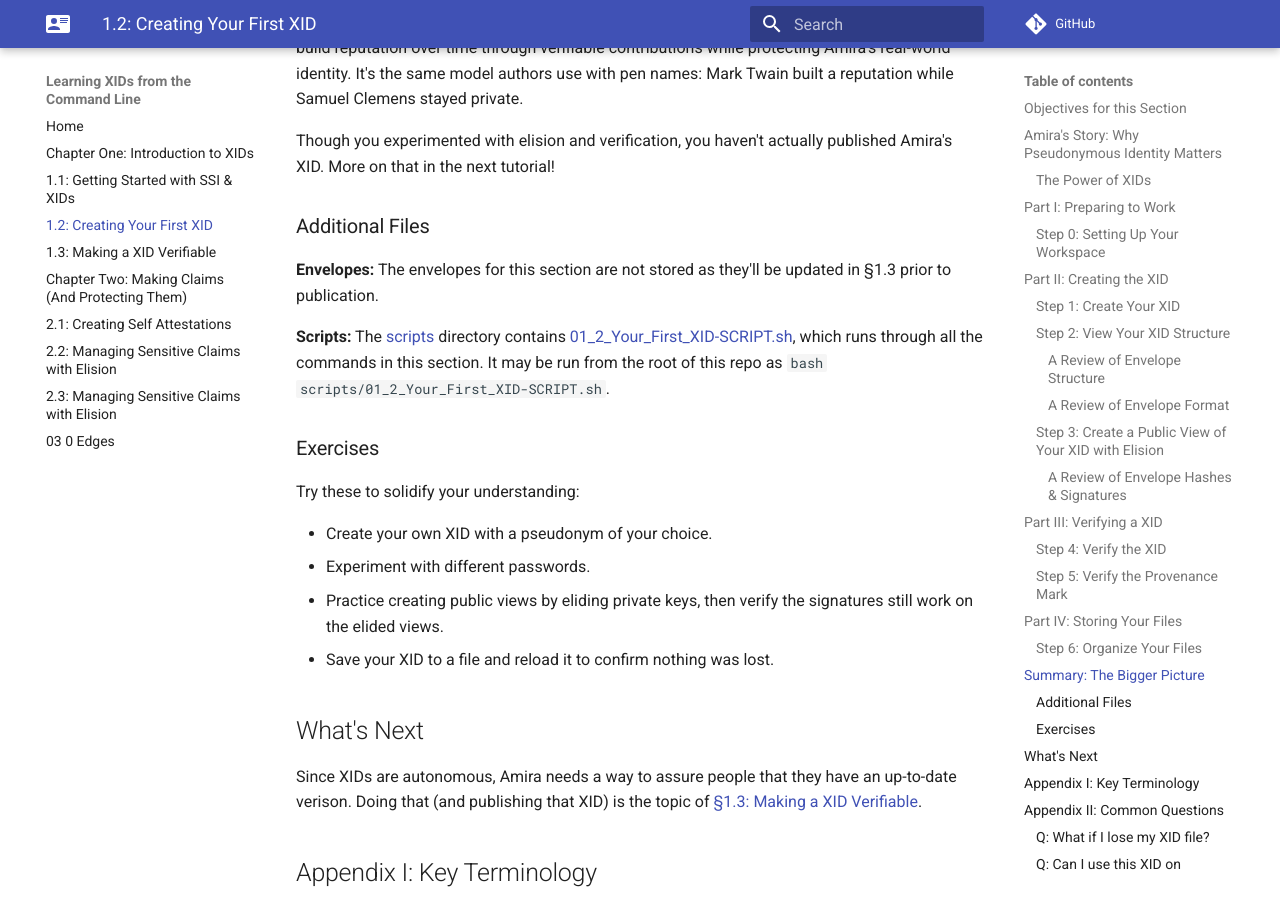
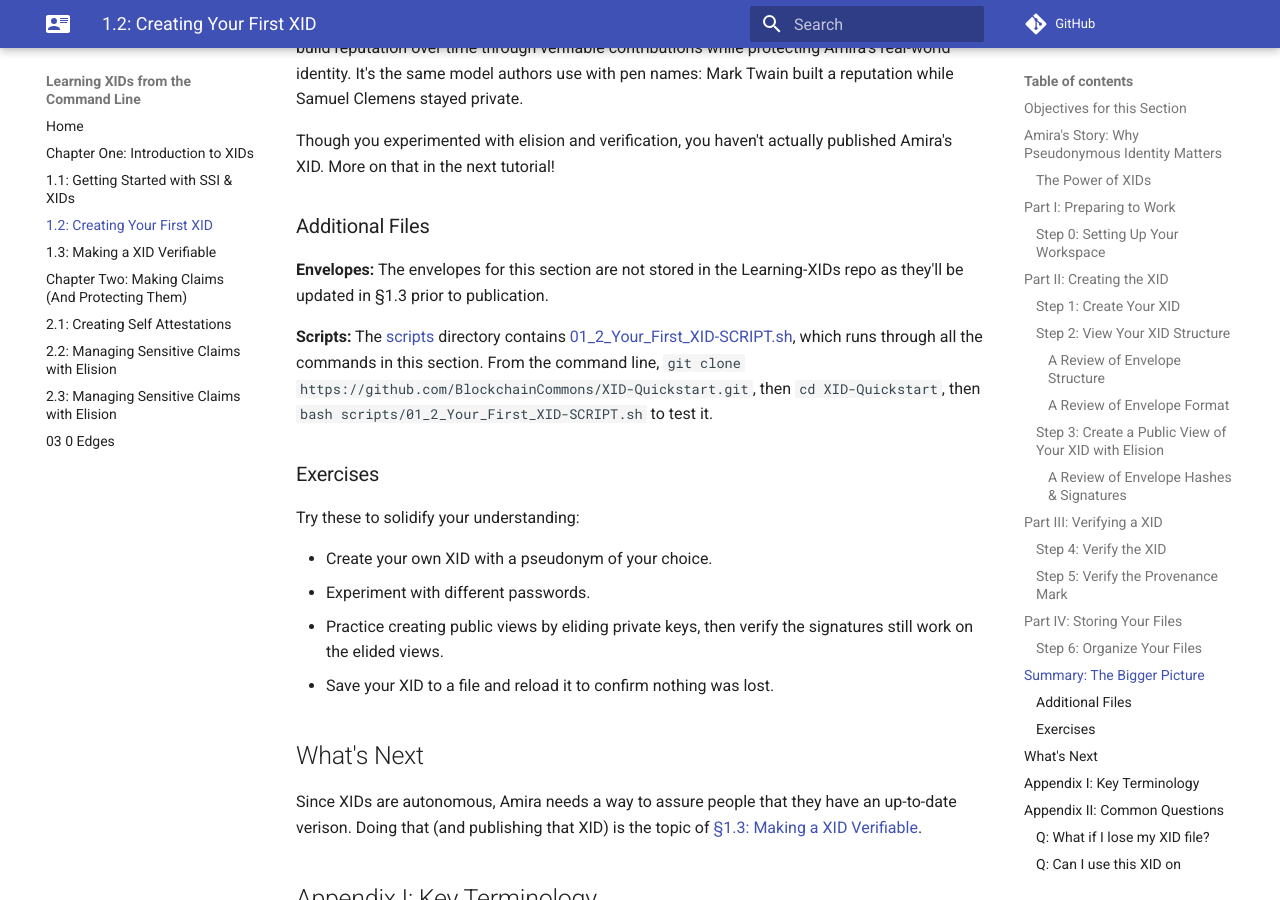
Before and after one commit to BlockchainCommons/XID-Quickstart, an MkDocs documentation site: the page built from docs/01_2_Your_First_XID.md, in a window 1280 px wide and 900 px high, scrolled down 15939 px. Built offline with MkDocs 1.6.1 and Material for MkDocs 9.7.7, drawn with Linux system fonts in a browser that asks for light colours; comment, search, counter and statistics services are not loaded.

Commit message:
update of scripts instructions

```diff
--- a/docs/01_2_Your_First_XID.md
+++ b/docs/01_2_Your_First_XID.md
@@ -780,9 +780,9 @@ actually published Amira's XID. More on that in the next tutorial!
 
 ### Additional Files
 
-**Envelopes:** The envelopes for this section are not stored as they'll be updated in §1.3 prior to publication.
+**Envelopes:** The envelopes for this section are not stored in the Learning-XIDs repo as they'll be updated in §1.3 prior to publication.
 
-**Scripts:** The [scripts](https://github.com/BlockchainCommons/XID-Quickstart/tree/main/scripts) directory contains [01_2_Your_First_XID-SCRIPT.sh](https://github.com/BlockchainCommons/XID-Quickstart/blob/main/scripts/01_2_Your_First_XID-SCRIPT.sh), which runs through all the commands in this section. It may be run from the root of this repo as `bash scripts/01_2_Your_First_XID-SCRIPT.sh`.
+**Scripts:** The [scripts](https://github.com/BlockchainCommons/XID-Quickstart/tree/main/scripts) directory contains [01_2_Your_First_XID-SCRIPT.sh](https://github.com/BlockchainCommons/XID-Quickstart/blob/main/scripts/01_2_Your_First_XID-SCRIPT.sh), which runs through all the commands in this section. From the command line, `git clone https://github.com/BlockchainCommons/XID-Quickstart.git`, then `cd XID-Quickstart`, then `bash scripts/01_2_Your_First_XID-SCRIPT.sh` to test it.
 
 ### Exercises
 
```
